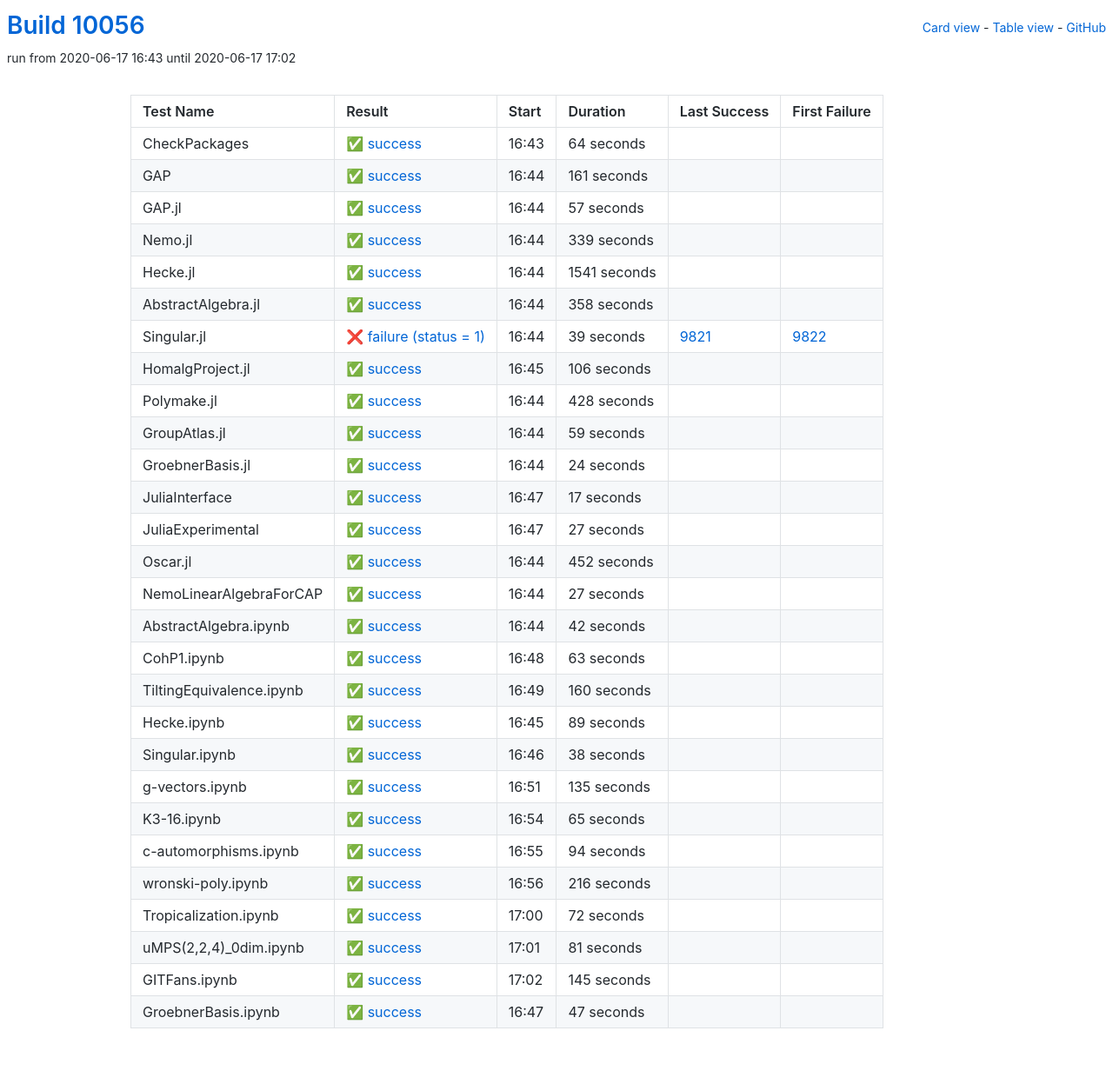
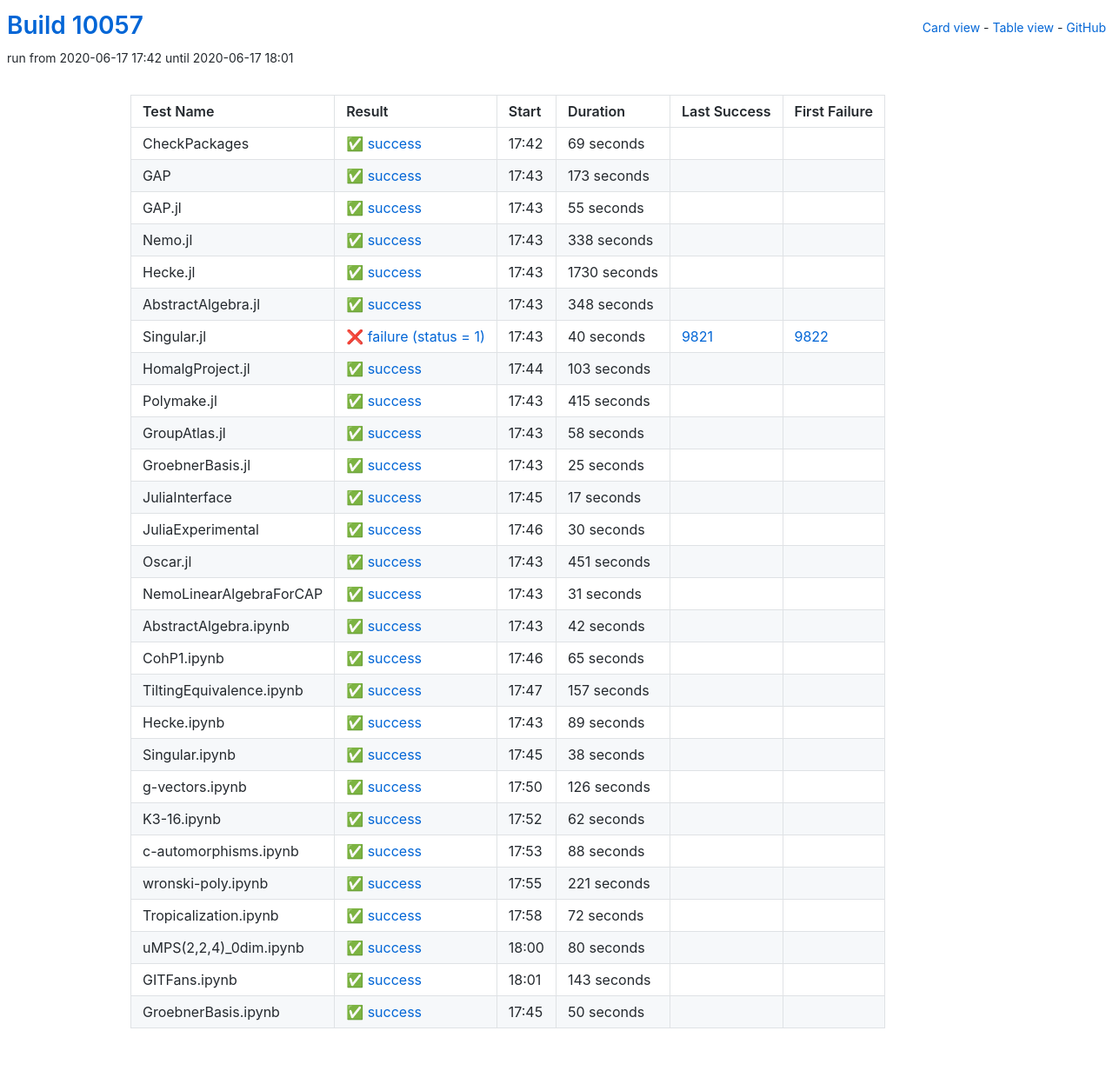
Before and after one commit to oscar-system/oscar-ci-status, a Jekyll site: the page built from table.html, in a window 1280 px wide. Shown: the whole page at 87% size. Built offline with Jekyll 4.4.1, drawn with Linux system fonts in a browser that asks for light colours.

Commit message:
Build #10057

```diff
--- a/_data/ci.yml
+++ b/_data/ci.yml
@@ -1,6 +1,6 @@
 ---
-build: 10056
-build_url: https://oscarci.mathematik.uni-kl.de/job/oscar/10056/
+build: 10057
+build_url: https://oscarci.mathematik.uni-kl.de/job/oscar/10057/
 job: oscar
 organization: oscar-system
 repo: oscar-ci-status
@@ -8,140 +8,140 @@ repourl: https://github.com/oscar-system/oscar-ci-status
 tests:
 - name: CheckPackages
   id: checkpackages
-  log: https://oscarci.mathematik.uni-kl.de/job/oscar/10056/artifact/logs/build-10056/CheckPackages.log
-  start: 2020-06-17 16:43
+  log: https://oscarci.mathematik.uni-kl.de/job/oscar/10057/artifact/logs/build-10057/CheckPackages.log
+  start: 2020-06-17 17:42
   success: true
   exitcode: 0
   status: success
-  duration: 64
+  duration: 69
   last_success: false
   last_success_url:
   first_failure: false
   first_failure_url:
 - name: GAP
   id: gap
-  log: https://oscarci.mathematik.uni-kl.de/job/oscar/10056/artifact/logs/build-10056/GAP.log
-  start: 2020-06-17 16:44
+  log: https://oscarci.mathematik.uni-kl.de/job/oscar/10057/artifact/logs/build-10057/GAP.log
+  start: 2020-06-17 17:43
   success: true
   exitcode: 0
   status: success
-  duration: 161
+  duration: 173
   last_success: false
   last_success_url:
   first_failure: false
   first_failure_url:
 - name: GAP.jl
   id: gap-jl
-  log: https://oscarci.mathematik.uni-kl.de/job/oscar/10056/artifact/logs/build-10056/GAP.jl.log
-  start: 2020-06-17 16:44
+  log: https://oscarci.mathematik.uni-kl.de/job/oscar/10057/artifact/logs/build-10057/GAP.jl.log
+  start: 2020-06-17 17:43
   success: true
   exitcode: 0
   status: success
-  duration: 57
+  duration: 55
   last_success: false
   last_success_url:
   first_failure: false
   first_failure_url:
 - name: Nemo.jl
   id: nemo-jl
-  log: https://oscarci.mathematik.uni-kl.de/job/oscar/10056/artifact/logs/build-10056/Nemo.jl.log
-  start: 2020-06-17 16:44
+  log: https://oscarci.mathematik.uni-kl.de/job/oscar/10057/artifact/logs/build-10057/Nemo.jl.log
+  start: 2020-06-17 17:43
   success: true
   exitcode: 0
   status: success
-  duration: 339
+  duration: 338
   last_success: false
   last_success_url:
   first_failure: false
   first_failure_url:
 - name: Hecke.jl
   id: hecke-jl
-  log: https://oscarci.mathematik.uni-kl.de/job/oscar/10056/artifact/logs/build-10056/Hecke.jl.log
-  start: 2020-06-17 16:44
+  log: https://oscarci.mathematik.uni-kl.de/job/oscar/10057/artifact/logs/build-10057/Hecke.jl.log
+  start: 2020-06-17 17:43
   success: true
   exitcode: 0
   status: success
-  duration: 1541
+  duration: 1730
   last_success: false
   last_success_url:
   first_failure: false
   first_failure_url:
 - name: AbstractAlgebra.jl
   id: abstractalgebra-jl
-  log: https://oscarci.mathematik.uni-kl.de/job/oscar/10056/artifact/logs/build-10056/AbstractAlgebra.jl.log
-  start: 2020-06-17 16:44
+  log: https://oscarci.mathematik.uni-kl.de/job/oscar/10057/artifact/logs/build-10057/AbstractAlgebra.jl.log
+  start: 2020-06-17 17:43
   success: true
   exitcode: 0
   status: success
-  duration: 358
+  duration: 348
   last_success: false
   last_success_url:
   first_failure: false
   first_failure_url:
 - name: Singular.jl
   id: singular-jl
-  log: https://oscarci.mathematik.uni-kl.de/job/oscar/10056/artifact/logs/build-10056/Singular.jl.log
-  start: 2020-06-17 16:44
+  log: https://oscarci.mathematik.uni-kl.de/job/oscar/10057/artifact/logs/build-10057/Singular.jl.log
+  start: 2020-06-17 17:43
   success: false
   exitcode: 1
   status: failure
-  duration: 39
+  duration: 40
   last_success: 9821
   last_success_url: https://oscarci.mathematik.uni-kl.de/job/oscar/9821/
   first_failure: 9822
   first_failure_url: https://oscarci.mathematik.uni-kl.de/job/oscar/9822/
 - name: HomalgProject.jl
   id: homalgproject-jl
-  log: https://oscarci.mathematik.uni-kl.de/job/oscar/10056/artifact/logs/build-10056/HomalgProject.jl.log
-  start: 2020-06-17 16:45
+  log: https://oscarci.mathematik.uni-kl.de/job/oscar/10057/artifact/logs/build-10057/HomalgProject.jl.log
+  start: 2020-06-17 17:44
   success: true
   exitcode: 0
   status: success
-  duration: 106
+  duration: 103
   last_success: false
   last_success_url:
   first_failure: false
   first_failure_url:
 - name: Polymake.jl
   id: polymake-jl
-  log: https://oscarci.mathematik.uni-kl.de/job/oscar/10056/artifact/logs/build-10056/Polymake.jl.log
-  start: 2020-06-17 16:44
+  log: https://oscarci.mathematik.uni-kl.de/job/oscar/10057/artifact/logs/build-10057/Polymake.jl.log
+  start: 2020-06-17 17:43
   success: true
   exitcode: 0
   status: success
-  duration: 428
+  duration: 415
   last_success: false
   last_success_url:
   first_failure: false
   first_failure_url:
 - name: GroupAtlas.jl
   id: groupatlas-jl
-  log: https://oscarci.mathematik.uni-kl.de/job/oscar/10056/artifact/logs/build-10056/GroupAtlas.jl.log
-  start: 2020-06-17 16:44
+  log: https://oscarci.mathematik.uni-kl.de/job/oscar/10057/artifact/logs/build-10057/GroupAtlas.jl.log
+  start: 2020-06-17 17:43
   success: true
   exitcode: 0
   status: success
-  duration: 59
+  duration: 58
   last_success: false
   last_success_url:
   first_failure: false
   first_failure_url:
 - name: GroebnerBasis.jl
   id: groebnerbasis-jl
-  log: https://oscarci.mathematik.uni-kl.de/job/oscar/10056/artifact/logs/build-10056/GroebnerBasis.jl.log
-  start: 2020-06-17 16:44
+  log: https://oscarci.mathematik.uni-kl.de/job/oscar/10057/artifact/logs/build-10057/GroebnerBasis.jl.log
+  start: 2020-06-17 17:43
   success: true
   exitcode: 0
   status: success
-  duration: 24
+  duration: 25
   last_success: false
   last_success_url:
   first_failure: false
   first_failure_url:
 - name: JuliaInterface
   id: juliainterface
-  log: https://oscarci.mathematik.uni-kl.de/job/oscar/10056/artifact/logs/build-10056/JuliaInterface.log
-  start: 2020-06-17 16:47
+  log: https://oscarci.mathematik.uni-kl.de/job/oscar/10057/artifact/logs/build-10057/JuliaInterface.log
+  start: 2020-06-17 17:45
   success: true
   exitcode: 0
   status: success
@@ -152,44 +152,44 @@ tests:
   first_failure_url:
 - name: JuliaExperimental
   id: juliaexperimental
-  log: https://oscarci.mathematik.uni-kl.de/job/oscar/10056/artifact/logs/build-10056/JuliaExperimental.log
-  start: 2020-06-17 16:47
+  log: https://oscarci.mathematik.uni-kl.de/job/oscar/10057/artifact/logs/build-10057/JuliaExperimental.log
+  start: 2020-06-17 17:46
   success: true
   exitcode: 0
   status: success
-  duration: 27
+  duration: 30
   last_success: false
   last_success_url:
   first_failure: false
   first_failure_url:
 - name: Oscar.jl
   id: oscar-jl
-  log: https://oscarci.mathematik.uni-kl.de/job/oscar/10056/artifact/logs/build-10056/Oscar.jl.log
-  start: 2020-06-17 16:44
+  log: https://oscarci.mathematik.uni-kl.de/job/oscar/10057/artifact/logs/build-10057/Oscar.jl.log
+  start: 2020-06-17 17:43
   success: true
   exitcode: 0
   status: success
-  duration: 452
+  duration: 451
   last_success: false
   last_success_url:
   first_failure: false
   first_failure_url:
 - name: NemoLinearAlgebraForCAP
   id: nemolinearalgebraforcap
-  log: https://oscarci.mathematik.uni-kl.de/job/oscar/10056/artifact/logs/build-10056/NemoLinearAlgebraForCAP.log
-  start: 2020-06-17 16:44
+  log: https://oscarci.mathematik.uni-kl.de/job/oscar/10057/artifact/logs/build-10057/NemoLinearAlgebraForCAP.log
+  start: 2020-06-17 17:43
   success: true
   exitcode: 0
   status: success
-  duration: 27
+  duration: 31
   last_success: false
   last_success_url:
   first_failure: false
   first_failure_url:
 - name: AbstractAlgebra.ipynb
   id: abstractalgebra-ipynb
-  log: https://oscarci.mathematik.uni-kl.de/job/oscar/10056/artifact/logs/build-10056/AbstractAlgebra.ipynb.log
-  start: 2020-06-17 16:44
+  log: https://oscarci.mathematik.uni-kl.de/job/oscar/10057/artifact/logs/build-10057/AbstractAlgebra.ipynb.log
+  start: 2020-06-17 17:43
   success: true
   exitcode: 0
   status: success
@@ -200,32 +200,32 @@ tests:
   first_failure_url:
 - name: CohP1.ipynb
   id: cohp1-ipynb
-  log: https://oscarci.mathematik.uni-kl.de/job/oscar/10056/artifact/logs/build-10056/CohP1.ipynb.log
-  start: 2020-06-17 16:48
+  log: https://oscarci.mathematik.uni-kl.de/job/oscar/10057/artifact/logs/build-10057/CohP1.ipynb.log
+  start: 2020-06-17 17:46
   success: true
   exitcode: 0
   status: success
-  duration: 63
+  duration: 65
   last_success: false
   last_success_url:
   first_failure: false
   first_failure_url:
 - name: TiltingEquivalence.ipynb
   id: tiltingequivalence-ipynb
-  log: https://oscarci.mathematik.uni-kl.de/job/oscar/10056/artifact/logs/build-10056/TiltingEquivalence.ipynb.log
-  start: 2020-06-17 16:49
+  log: https://oscarci.mathematik.uni-kl.de/job/oscar/10057/artifact/logs/build-10057/TiltingEquivalence.ipynb.log
+  start: 2020-06-17 17:47
   success: true
   exitcode: 0
   status: success
-  duration: 160
+  duration: 157
   last_success: false
   last_success_url:
   first_failure: false
   first_failure_url:
 - name: Hecke.ipynb
   id: hecke-ipynb
-  log: https://oscarci.mathematik.uni-kl.de/job/oscar/10056/artifact/logs/build-10056/Hecke.ipynb.log
-  start: 2020-06-17 16:45
+  log: https://oscarci.mathematik.uni-kl.de/job/oscar/10057/artifact/logs/build-10057/Hecke.ipynb.log
+  start: 2020-06-17 17:43
   success: true
   exitcode: 0
   status: success
@@ -236,8 +236,8 @@ tests:
   first_failure_url:
 - name: Singular.ipynb
   id: singular-ipynb
-  log: https://oscarci.mathematik.uni-kl.de/job/oscar/10056/artifact/logs/build-10056/Singular.ipynb.log
-  start: 2020-06-17 16:46
+  log: https://oscarci.mathematik.uni-kl.de/job/oscar/10057/artifact/logs/build-10057/Singular.ipynb.log
+  start: 2020-06-17 17:45
   success: true
   exitcode: 0
   status: success
@@ -248,56 +248,56 @@ tests:
   first_failure_url:
 - name: g-vectors.ipynb
   id: g-vectors-ipynb
-  log: https://oscarci.mathematik.uni-kl.de/job/oscar/10056/artifact/logs/build-10056/g-vectors.ipynb.log
-  start: 2020-06-17 16:51
+  log: https://oscarci.mathematik.uni-kl.de/job/oscar/10057/artifact/logs/build-10057/g-vectors.ipynb.log
+  start: 2020-06-17 17:50
   success: true
   exitcode: 0
   status: success
-  duration: 135
+  duration: 126
   last_success: false
   last_success_url:
   first_failure: false
   first_failure_url:
 - name: K3-16.ipynb
   id: k3-16-ipynb
-  log: https://oscarci.mathematik.uni-kl.de/job/oscar/10056/artifact/logs/build-10056/K3-16.ipynb.log
-  start: 2020-06-17 16:54
+  log: https://oscarci.mathematik.uni-kl.de/job/oscar/10057/artifact/logs/build-10057/K3-16.ipynb.log
+  start: 2020-06-17 17:52
   success: true
   exitcode: 0
   status: success
-  duration: 65
+  duration: 62
   last_success: false
   last_success_url:
   first_failure: false
   first_failure_url:
 - name: c-automorphisms.ipynb
   id: c-automorphisms-ipynb
-  log: https://oscarci.mathematik.uni-kl.de/job/oscar/10056/artifact/logs/build-10056/c-automorphisms.ipynb.log
-  start: 2020-06-17 16:55
+  log: https://oscarci.mathematik.uni-kl.de/job/oscar/10057/artifact/logs/build-10057/c-automorphisms.ipynb.log
+  start: 2020-06-17 17:53
   success: true
   exitcode: 0
   status: success
-  duration: 94
+  duration: 88
   last_success: false
   last_success_url:
   first_failure: false
   first_failure_url:
 - name: wronski-poly.ipynb
   id: wronski-poly-ipynb
-  log: https://oscarci.mathematik.uni-kl.de/job/oscar/10056/artifact/logs/build-10056/wronski-poly.ipynb.log
-  start: 2020-06-17 16:56
+  log: https://oscarci.mathematik.uni-kl.de/job/oscar/10057/artifact/logs/build-10057/wronski-poly.ipynb.log
+  start: 2020-06-17 17:55
   success: true
   exitcode: 0
   status: success
-  duration: 216
+  duration: 221
   last_success: false
   last_success_url:
   first_failure: false
   first_failure_url:
 - name: Tropicalization.ipynb
   id: tropicalization-ipynb
-  log: https://oscarci.mathematik.uni-kl.de/job/oscar/10056/artifact/logs/build-10056/Tropicalization.ipynb.log
-  start: 2020-06-17 17:00
+  log: https://oscarci.mathematik.uni-kl.de/job/oscar/10057/artifact/logs/build-10057/Tropicalization.ipynb.log
+  start: 2020-06-17 17:58
   success: true
   exitcode: 0
   status: success
@@ -308,36 +308,36 @@ tests:
   first_failure_url:
 - name: uMPS(2,2,4)_0dim.ipynb
   id: umps-2-2-4-0dim-ipynb
-  log: https://oscarci.mathematik.uni-kl.de/job/oscar/10056/artifact/logs/build-10056/uMPS-2-2-4-_0dim.ipynb.log
-  start: 2020-06-17 17:01
+  log: https://oscarci.mathematik.uni-kl.de/job/oscar/10057/artifact/logs/build-10057/uMPS-2-2-4-_0dim.ipynb.log
+  start: 2020-06-17 18:00
   success: true
   exitcode: 0
   status: success
-  duration: 81
+  duration: 80
   last_success: false
   last_success_url:
   first_failure: false
   first_failure_url:
 - name: GITFans.ipynb
   id: gitfans-ipynb
-  log: https://oscarci.mathematik.uni-kl.de/job/oscar/10056/artifact/logs/build-10056/GITFans.ipynb.log
-  start: 2020-06-17 17:02
+  log: https://oscarci.mathematik.uni-kl.de/job/oscar/10057/artifact/logs/build-10057/GITFans.ipynb.log
+  start: 2020-06-17 18:01
   success: true
   exitcode: 0
   status: success
-  duration: 145
+  duration: 143
   last_success: false
   last_success_url:
   first_failure: false
   first_failure_url:
 - name: GroebnerBasis.ipynb
   id: groebnerbasis-ipynb
-  log: https://oscarci.mathematik.uni-kl.de/job/oscar/10056/artifact/logs/build-10056/GroebnerBasis.ipynb.log
-  start: 2020-06-17 16:47
+  log: https://oscarci.mathematik.uni-kl.de/job/oscar/10057/artifact/logs/build-10057/GroebnerBasis.ipynb.log
+  start: 2020-06-17 17:45
   success: true
   exitcode: 0
   status: success
-  duration: 47
+  duration: 50
   last_success: false
   last_success_url:
   first_failure: false
```
Also changed, not shown: README.md.
